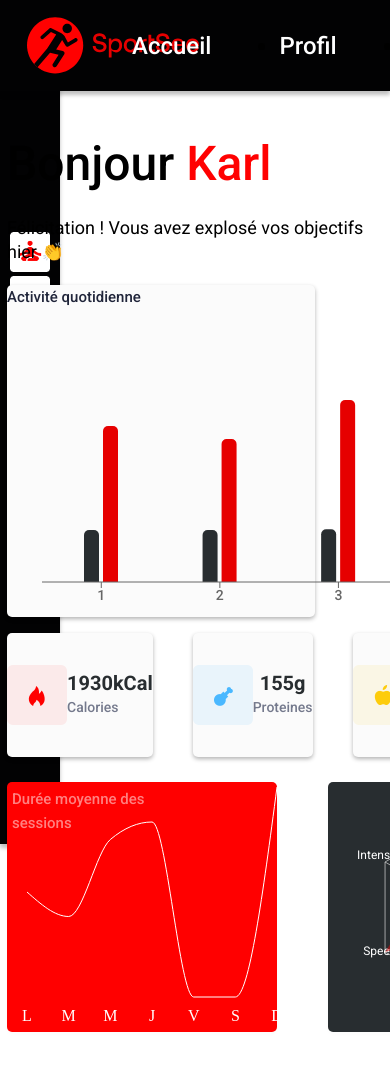
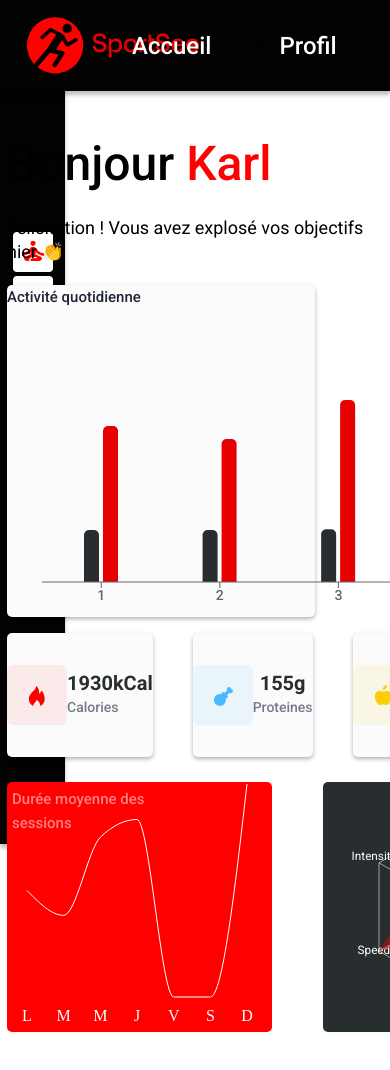
Before and after one commit to RyanDjafri/SportSee, a React (Create React App) app in the folder front/: page / in a window 390 px wide. Shown: the top 1070 px of the page. Built offline with nearby package versions, Linux system fonts and the light colour scheme.

Commit message:
better responsive

```diff
--- a/front/src/components/Time.js
+++ b/front/src/components/Time.js
@@ -78,7 +78,7 @@ const Time = () => {
         width={300}
         height={250}
         data={data.sessions}
-        margin={{ top: 5, right: 30, left: 20, bottom: 5 }}
+        margin={{ top: 2, right: 60, left: 20, bottom: 5 }}
       >
         <XAxis
           dataKey="day"
--- a/front/src/index.css
+++ b/front/src/index.css
@@ -445,10 +445,11 @@ header {
     width: 116%;
   }
   .second-part {
+    width:100%;
     transform: translateY(10%);
   }
   .sidebar {
-    width: 60px;
+    width: 65px;
   }
   .sidebar-icon {
     width: 40px;
@@ -457,6 +458,6 @@ header {
   .time-container,
   .radar-container,
   .score-container {
-    width: 270px;
+    width: 265px;
   }
 }
```
